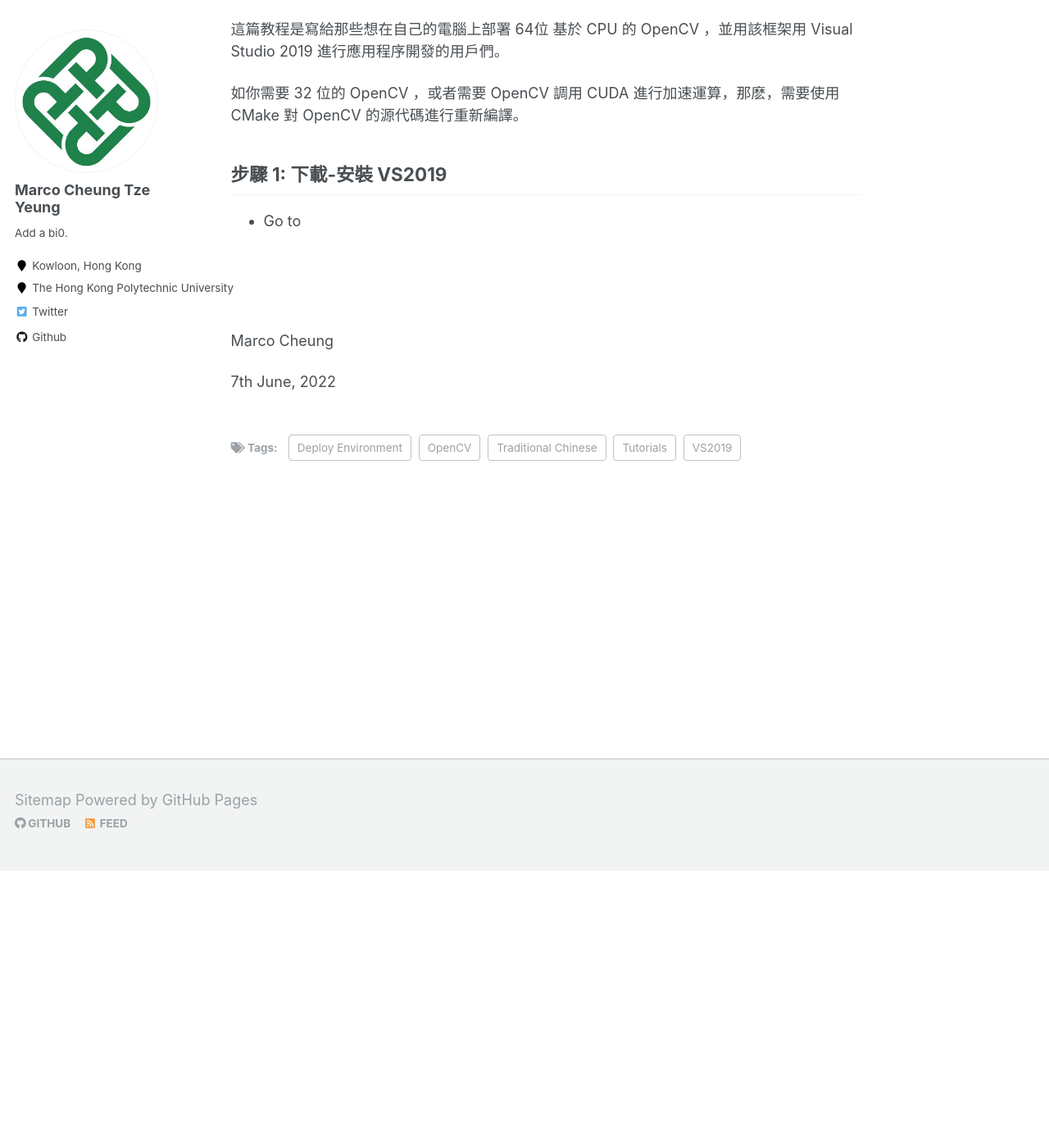
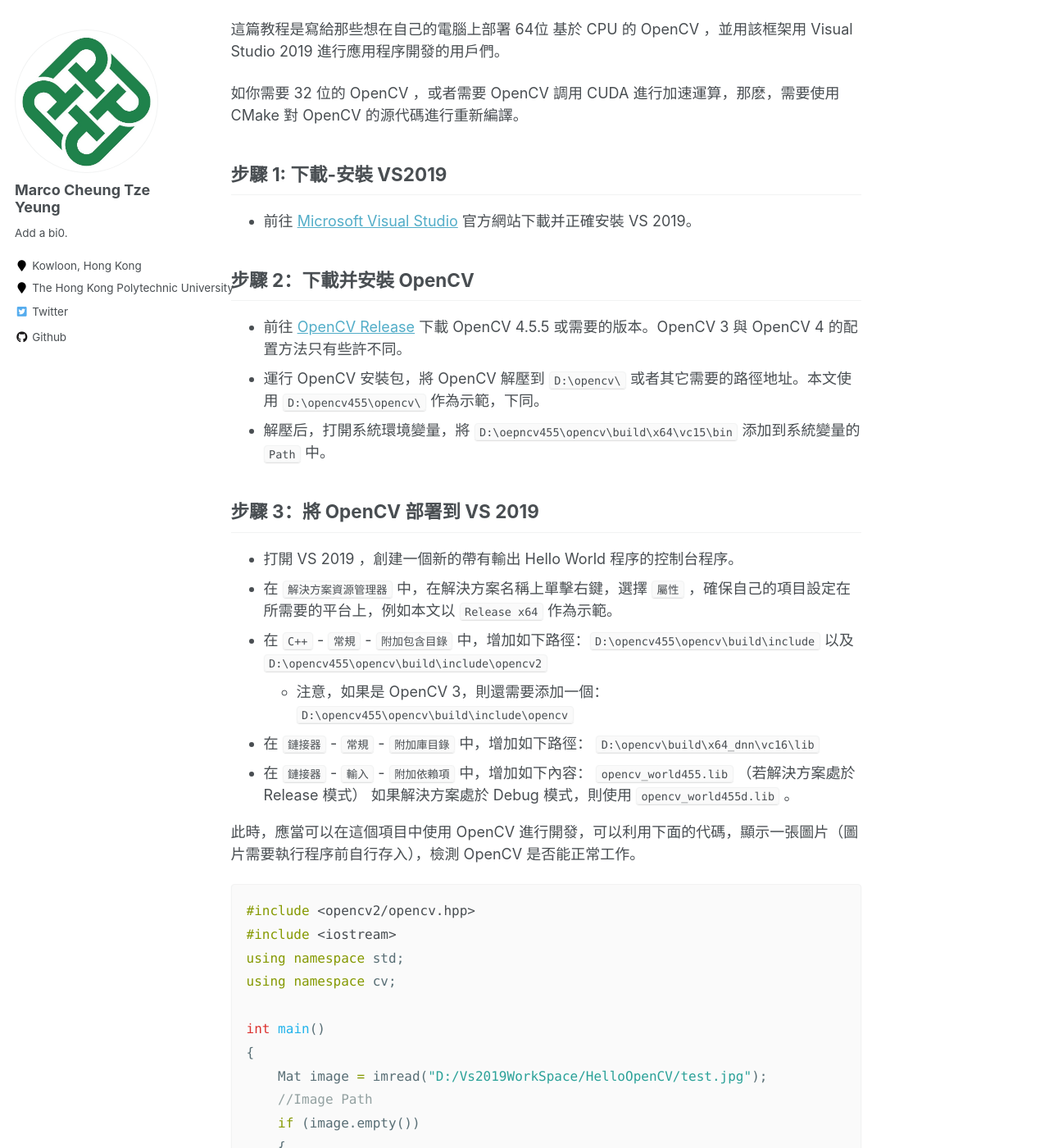
Before and after one commit to marc0cheung/marc0cheung.github.io, a Jekyll site: the page built from _documentation/doc-deploy-opencv-vs2019-zhHK.md, in a window 1280 px wide and 1400 px high, scrolled down 338 px. Shown: the whole window at 82% size. Built offline with Jekyll 4.4.1, drawn with Linux system fonts in a browser that asks for light colours; some of the changed text lies outside the part shown.

Commit message:
Update Deploy CVtoVS zhHK and zhCN

````diff
--- a/_documentation/doc-deploy-opencv-vs2019-zhHK.md
+++ b/_documentation/doc-deploy-opencv-vs2019-zhHK.md
@@ -24,12 +24,60 @@ tags:
 
 ## 步驟 1: 下載-安裝 VS2019
 
-- Go to
+- 前往 [Microsoft Visual Studio](https://visualstudio.microsoft.com) 官方網站下載并正確安裝 VS 2019。
+
+
+
+## 步驟 2：下載并安裝 OpenCV
+
+- 前往 [OpenCV Release](https://opencv.org/releases/) 下載 OpenCV 4.5.5 或需要的版本。OpenCV 3 與 OpenCV 4 的配置方法只有些許不同。
+- 運行 OpenCV 安裝包，將 OpenCV 解壓到 `D:\opencv\` 或者其它需要的路徑地址。本文使用 `D:\opencv455\opencv\` 作為示範，下同。
+- 解壓后，打開系統環境變量，將 `D:\oepncv455\opencv\build\x64\vc15\bin` 添加到系統變量的 `Path` 中。
+
+
+
+## 步驟 3：將 OpenCV 部署到 VS 2019
+
+- 打開 VS 2019 ，創建一個新的帶有輸出 Hello World 程序的控制台程序。
+- 在 `解決方案資源管理器` 中，在解決方案名稱上單擊右鍵，選擇 `屬性` ，確保自己的項目設定在所需要的平台上，例如本文以 `Release x64` 作為示範。
+- 在 `C++` - `常規` - `附加包含目錄` 中，增加如下路徑：`D:\opencv455\opencv\build\include`  以及
+  `D:\opencv455\opencv\build\include\opencv2`
+  - 注意，如果是 OpenCV 3，則還需要添加一個：
+    `D:\opencv455\opencv\build\include\opencv`
+- 在 `鏈接器` - `常規` - `附加庫目錄` 中，增加如下路徑：
+  `D:\opencv\build\x64_dnn\vc16\lib`
+- 在 `鏈接器` - `輸入` - `附加依賴項` 中，增加如下內容：
+  `opencv_world455.lib` （若解決方案處於 Release 模式）
+  如果解決方案處於 Debug 模式，則使用 `opencv_world455d.lib` 。
+
+
+
+此時，應當可以在這個項目中使用 OpenCV 進行開發，可以利用下面的代碼，顯示一張圖片（圖片需要執行程序前自行存入），檢測 OpenCV 是否能正常工作。
+
+```c++
+#include <opencv2/opencv.hpp>
+#include <iostream>
+using namespace std;
+using namespace cv;
+
+int main()
+{
+    Mat image = imread("D:/Vs2019WorkSpace/HelloOpenCV/test.jpg");
+    //Image Path
+    if (image.empty())
+    {
+        cout << "error";
+        return -1;
+    }
+
+    imshow("OpenCV Test", image);
+    waitKey(0);
+    return 0;
+}
+```
+
+
 
 <br>
 
 <br>
-
-Marco Cheung
-
-7th June, 2022
--- a/_sass/_syntax.scss
+++ b/_sass/_syntax.scss
@@ -28,7 +28,7 @@ div.highlighter-rouge, figure.highlight {
   .highlight {
     margin: 0;
     font-family: $monospace;
-    font-size: .8125em; /* was $type-size-7; */
+    font-size: 16px; /* was $type-size-7; */
     line-height: 1.8;
   }
 }
````
Also changed, not shown: _documentation/doc-deploy-opencv-vs2019-zhCN.md (+40 -2 lines), _documentation/doc-deploy-opencv-vs2019.md (+0 -4 lines), _documentation/doc-train-yolov4-weights-zhCN.md (added, +17 -0 lines), _documentation/doc-train-yolov4-weights-zhHK.md (added, +17 -0 lines), _documentation/doc-train-yolov4-weights.md (added, +17 -0 lines), _pages/markdown.md (+1 -1 lines).
